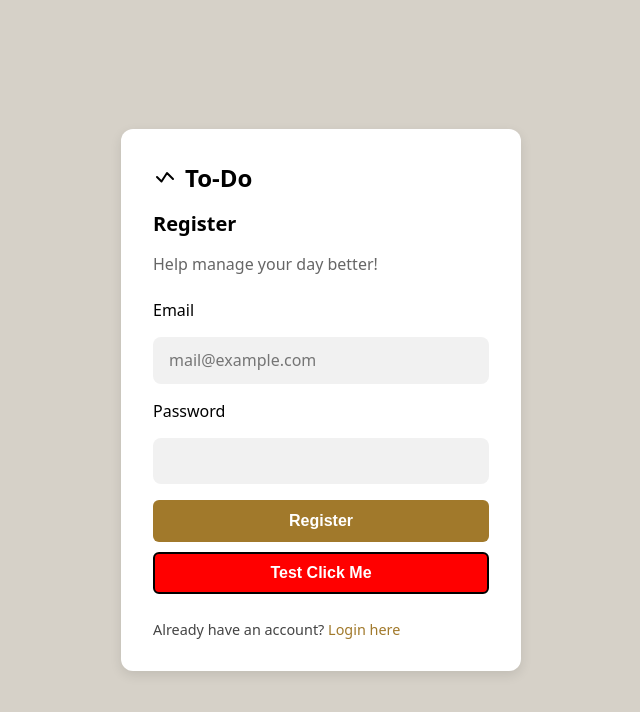
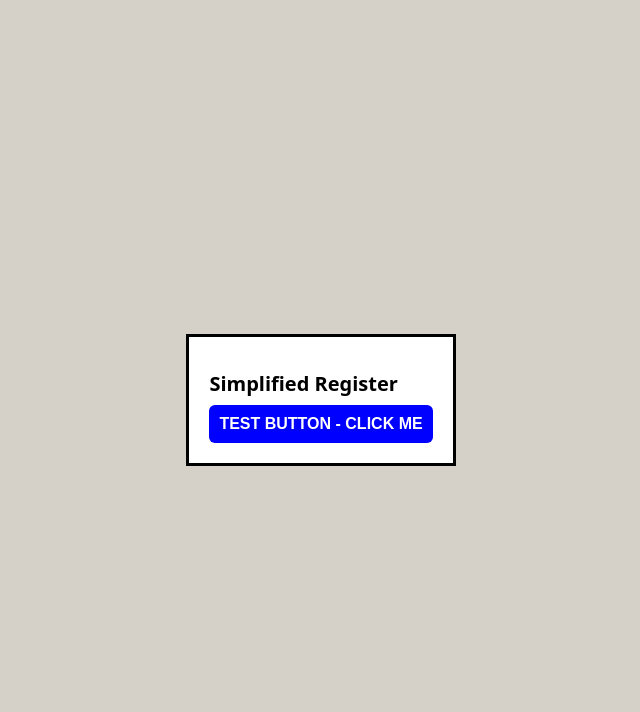
Before and after one commit to NicoleSung/project3_todo, a React (Vite) app in the folder client/: page /register in a window 1280 px wide. Shown: the top 712 px of the page, without its empty margins (319-959 px from the left). Built offline with nearby package versions, Linux system fonts and the light colour scheme; what amazon-cognito-identity-js would draw is missing.

Commit message:
Updated Register.tsx.

```diff
--- a/client/src/components/auth/Register.tsx
+++ b/client/src/components/auth/Register.tsx
@@ -58,83 +58,112 @@ export default function Register() {
 
   console.log('Rendering Register component, allValid:', allValid); // Log the value of allValid to check if it's being calculated correctly
 
+  // return (
+  //   <div className={styles['register-container']}>
+  //     <div className={styles['register-logo']}>
+  //       <svg fill="currentColor" viewBox="0 0 24 24">
+  //         <path
+  //           d="M4 12l4.5 4.5L14 8l6 6"
+  //           stroke="currentColor"
+  //           strokeWidth="2"
+  //           fill="none"
+  //           strokeLinecap="round"
+  //           strokeLinejoin="round"
+  //         />
+  //       </svg>
+  //       <span>To-Do</span>
+  //     </div>
+
+  //     <h1>Register</h1>
+  //     <p className={styles.muted}>Help manage your day better!</p>
+
+  //     {error && (
+  //       <ul className={styles['flash-messages']}>
+  //         <li>{error}</li>
+  //       </ul>
+  //     )}
+
+  //     <form onSubmit={handleSubmit}>
+  //       <label>Email</label>
+  //       <input
+  //         name="username"
+  //         type="text"
+  //         placeholder="mail@example.com"
+  //         required
+  //         value={form.username}
+  //         onChange={handleChange}
+  //       />
+
+  //       <label>Password</label>
+  //       <input
+  //         name="password"
+  //         type="password"
+  //         required
+  //         value={form.password}
+  //         onChange={handleChange}
+  //       />
+
+  //       {/* <button type="submit"
+  //       // disabled={!allValid}
+  //       > */}
+
+  //       <button
+  //       type="submit"
+  //       // disabled={!allValid} // Keep disabled commented out for testing
+  //       onClick={() => {
+  //         console.log('Register BUTTON CLICKED!'); // Add this log
+  //       }}
+  //       >
+  //         Register
+  //       </button>
+  //     </form>
+
+  //     <button
+  //     onClick={() => console.log('SIMPLE BUTTON CLICKED')}
+  //     style={{
+  //       backgroundColor: 'red',
+  //       color: 'white',
+  //       padding: '10px',
+  //       margin: '10px 0',
+  //       border: '2px solid black',
+  //       width: '100%'
+  //       }}
+  //     >
+  //     Test Click Me
+  //     </button>
+
+  //     <div className={styles.link}>
+  //       Already have an account? <a href="/login">Login here</a>
+  //     </div>
+  //   </div>
+  // );
+
+
+
   return (
-    <div className={styles['register-container']}>
-      <div className={styles['register-logo']}>
-        <svg fill="currentColor" viewBox="0 0 24 24">
-          <path
-            d="M4 12l4.5 4.5L14 8l6 6"
-            stroke="currentColor"
-            strokeWidth="2"
-            fill="none"
-            strokeLinecap="round"
-            strokeLinejoin="round"
-          />
-        </svg>
-        <span>To-Do</span>
-      </div>
-
-      <h1>Register</h1>
-      <p className={styles.muted}>Help manage your day better!</p>
-
-      {error && (
-        <ul className={styles['flash-messages']}>
-          <li>{error}</li>
-        </ul>
-      )}
-
-      <form onSubmit={handleSubmit}>
-        <label>Email</label>
-        <input
-          name="username"
-          type="text"
-          placeholder="mail@example.com"
-          required
-          value={form.username}
-          onChange={handleChange}
-        />
-
-        <label>Password</label>
-        <input
-          name="password"
-          type="password"
-          required
-          value={form.password}
-          onChange={handleChange}
-        />
-
-        {/* <button type="submit"
-        // disabled={!allValid}
-        > */}
-
-        <button
-        type="submit"
-        // disabled={!allValid} // Keep disabled commented out for testing
+    <div style={{
+      backgroundColor: 'white',
+      padding: '20px',
+      margin: '20px',
+      border: '3px solid black'
+    }}>
+      <h1>Simplified Register</h1>
+      <button
         onClick={() => {
-          console.log('Register BUTTON CLICKED!'); // Add this log
+          console.log('TEST BUTTON CLICKED');
+          alert('Button clicked!'); // This will show a popup when clicked
         }}
-        >
-          Register
-        </button>
-      </form>
-
-      <button
-      onClick={() => console.log('SIMPLE BUTTON CLICKED')}
-      style={{
-        backgroundColor: 'red',
-        color: 'white',
-        padding: '10px',
-        margin: '10px 0',
-        border: '2px solid black',
-        width: '100%'
+        style={{
+          backgroundColor: 'blue',
+          color: 'white',
+          padding: '10px',
+          fontSize: '16px'
         }}
       >
-      Test Click Me
+        TEST BUTTON - CLICK ME
       </button>
-
-      <div className={styles.link}>
-        Already have an account? <a href="/login">Login here</a>
-      </div>
     </div>
   );
+
+
 }
```
